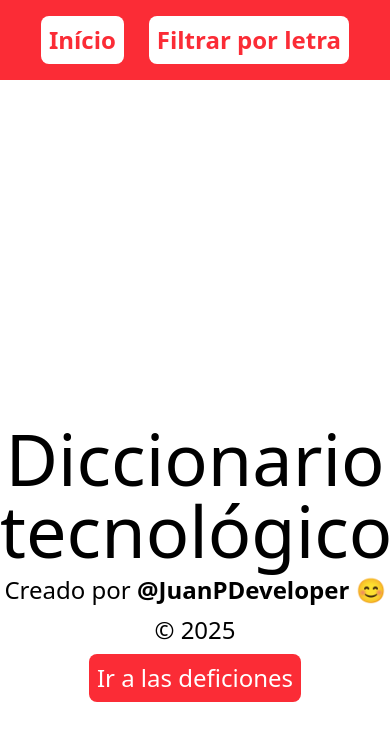
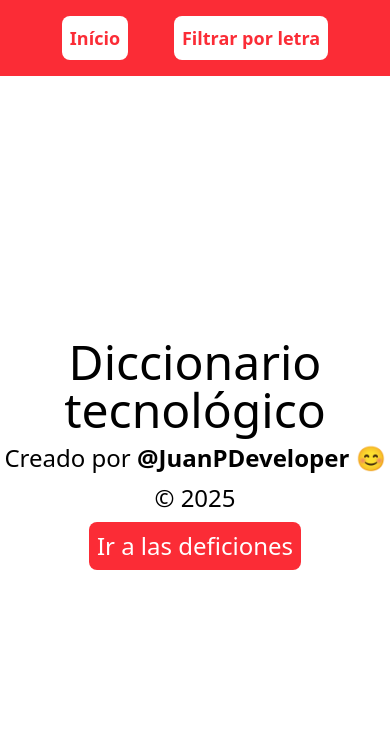
Before and after one commit to JuanPDeveloper/Diccionario-Info, an Astro site: page / in a window 390 px wide. Built offline with nearby package versions, Linux system fonts and the light colour scheme; Astro itself is replaced by a stand-in of ours.

Commit message:
FIX:; Responsive Design

```diff
--- a/src/components/Nav.astro
+++ b/src/components/Nav.astro
@@ -14,12 +14,12 @@
 <nav
   class="bg-red-500 text-white flex justify-evenly items-center p-4 text-lg fixed top-0 w-[100%]"
 >
-  <a href="/" class="text-2xl bg-white p-2 text-red-500 rounded-lg font-bold"
+  <a href="/" class="md:text-2xl bg-white p-2 text-red-500 rounded-lg font-bold"
     >Início</a
   >
   <ul class="flex flex-col relative">
     <li
-      class="font-bold cursor-pointer bg-white text-red-500 p-2 rounded-lg text-2xl"
+      class="font-bold cursor-pointer bg-white text-red-500 p-2 rounded-lg md:text-2xl"
       id="searchByLetter"
     >
       Filtrar por letra
--- a/src/pages/index.astro
+++ b/src/pages/index.astro
@@ -4,9 +4,9 @@ import Layout from "../layouts/Layout.astro";
 
 <Layout>
   <section
-    class="flex flex-col gap-2 mx-auto mt-[50vh] text-center text-2xl inset-0"
+    class="flex flex-col gap-2 mx-auto md:mt-[50vh] mt-[40vh] text-center text-2xl inset-0"
   >
-    <h1 class="text-7xl animate-shake">Diccionario tecnológico</h1>
+    <h1 class="text-5xl md:text-7xl animate-shake">Diccionario tecnológico</h1>
     <p>Creado por <span class="font-bold">@JuanPDeveloper 😊</span></p>
     <p>&copy; 2025</p>
     <a
```
